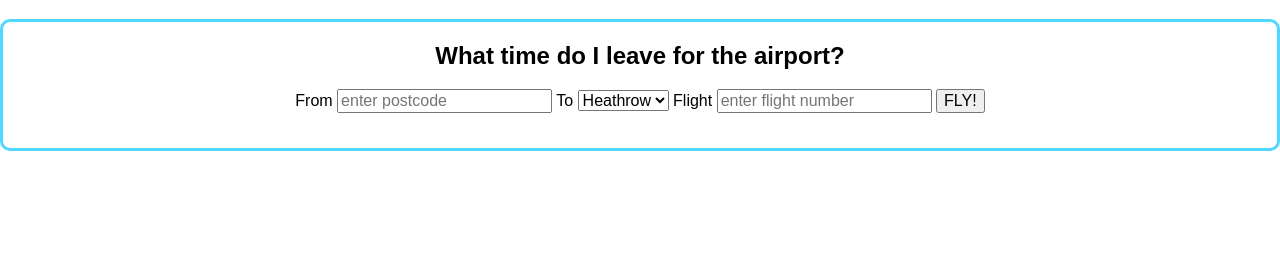
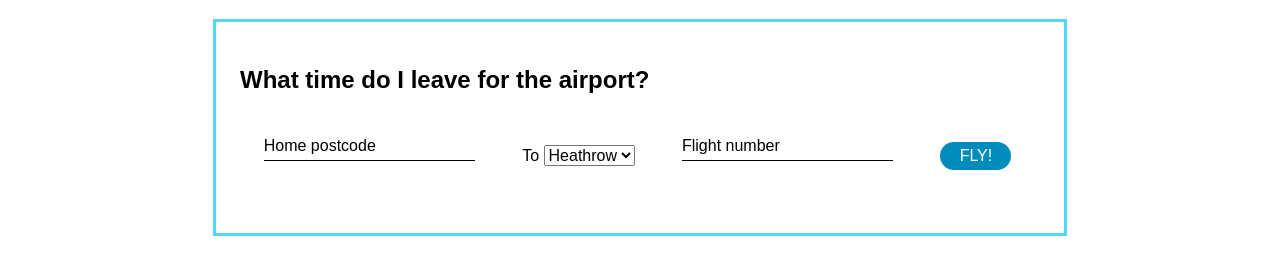
Before and after one commit to jokosanyang/week5-timeToFly, a website: page public/index.html in a window 1280 px wide. Shown: the part 61-336 px from the top of the page. Drawn offline with Linux system fonts and the light colour scheme.

Commit message:
Add form input animation and styling Relates #1

```diff
--- a/public/css/style.css
+++ b/public/css/style.css
@@ -1,17 +1,103 @@
-.page-main {
-    font-family: Arial, Helvetica, sans-serif, sans-serif;
-    border:solid rgb(81, 214, 255) 3px;
-    border-radius: 10px;
-    text-align: center;
-}
 .page-header {
     text-align: center;
     font-family: Arial, Helvetica, sans-serif;
 }
+
+.page-main {
+    font-family: Arial, Helvetica, sans-serif, sans-serif;
+    border:solid rgb(81, 214, 255) 3px;
+    padding: 1.5rem;
+    max-width: 800px;
+    margin: auto;
+}
+
+.form {
+    display: flex;
+    align-items: baseline;
+    justify-content: space-around;
+    flex-wrap: wrap;
+}
+
+.postcode__input, .flight__input {
+    position: relative;
+    height: 3rem;
+    overflow: hidden;
+}
+
+.postcode__input input, .flight__input input {
+    width: 100%;
+    height: 100%;
+    color: #008cba;
+    padding-top: 20px;
+    border: none;
+    outline: none;
+
+}
+
+.postcode__input input:focus + .form__label .form__label--text, .flight__input input:focus + .form__label .form__label--text,
+.postcode__input input:valid + .form__label .form__label--text, .flight__input input:valid + .form__label .form__label--text {
+    transform: translateY(-150%);
+    font-size: 14px;
+    color: #008cba;
+}
+
+.postcode__input label, .flight__input label {
+    position: absolute;
+    bottom: 0px;
+    left: 0px;
+    width: 100%;
+    height: 100%;
+    pointer-events: none;
+    border-bottom: 1px solid black;
+
+}
+
+.postcode__input label::after, .flight__input label::after {
+    content: "";
+    position: absolute;
+    height: 100%;
+    width: 100%;
+    border-bottom: 3px solid #008cba;
+    left: 0px;
+    bottom: -1px;
+    transform: translateX(-100%);
+    transition: transform 0.3s ease;
+}
+
+.form__label--text {
+    position: absolute;
+    bottom: 5px;
+    left: 0px;
+    transition: all 0.3s ease;
+}
+
+.postcode__input input:focus + .form__label::after, .flight__input input:focus + .form__label::after,
+.postcode__input input:valid + .form__label::after, .flight__input input:valid + .form__label::after {
+    transform: translateX(0);
+}
+
+.form__button {
+    display: inline-block;
+    padding:0.3em 1.2em;
+    margin: 0 0.3em 0.3em 0;
+    border-radius: 2em;
+    border: none;
+    box-sizing: border-box;
+    text-decoration:none;
+    color:white;
+    background-color:#008cba;
+    text-align:center;
+    transition: all 0.2s;
+}
+
 .results__time, .results__directions {
     font-size: 1rem;
     font-family: Arial, Helvetica, sans-serif;
 }
+
+
+
+/* ERROR PAGE */
 
 .back-button {
     background-color: #008cba;
@@ -24,5 +110,3 @@
     font-size: 16px;
     border-radius: 8px;
 }
-
-/* replace text align with flex to center */
--- a/public/index.html
+++ b/public/index.html
@@ -15,19 +15,29 @@
             <h1 class="page-header__heading">Time to Fly!</h1>
         </header>
             <main class="page-main">
-                <h2>
+                <h2 class="page-main__heading">
                     What time do I leave for the airport?
                 </h2>
-                <form action="submit" id="form">
-                    <label for="postcode">From</label>
-                    <input type="text" placeholder="enter postcode" id="postcode">
+                <form class="form" action="submit" id="form">
+                    <div class="postcode__input">
+                    <input type="text" required autocomplete="off" id="postcode">
+                    <label class="form__label" for="postcode">
+                            <span class="form__label--text">Home postcode</span>
+                        </label>
+                </div>
+                    <div class="airport__input">
                     <label for="airport">To</label>
                     <select id="airport">
-                        <option value="heathrow">Heathrow</option>
-                    </select>
-                    <label for="flightno">Flight</label>
-                    <input type="text" placeholder="enter flight number" id="flightno">
-                    <button type="submit" id="submitbtn">FLY!</button>
+                            <option value="heathrow">Heathrow</option>
+                        </select>
+                </div>
+                    <div class="flight__input">
+                    <input type="text" required autocomplete="off" id="flightno">
+                    <label class="form__label" for="flightno">
+                            <span class="form__label--text">Flight number</span>
+                        </label>
+                </div>
+                    <button class="form__button" type="submit" id="submitbtn">FLY!</button>
             </form>
             <br>
             <section class="results__time" id="time-result">
```
